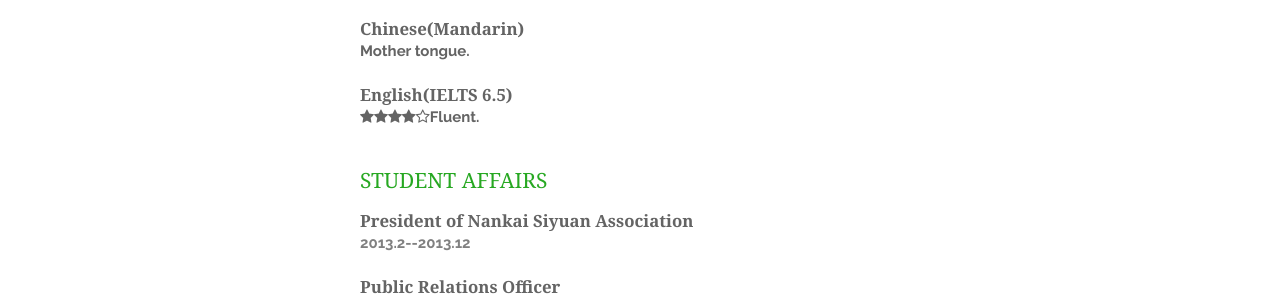
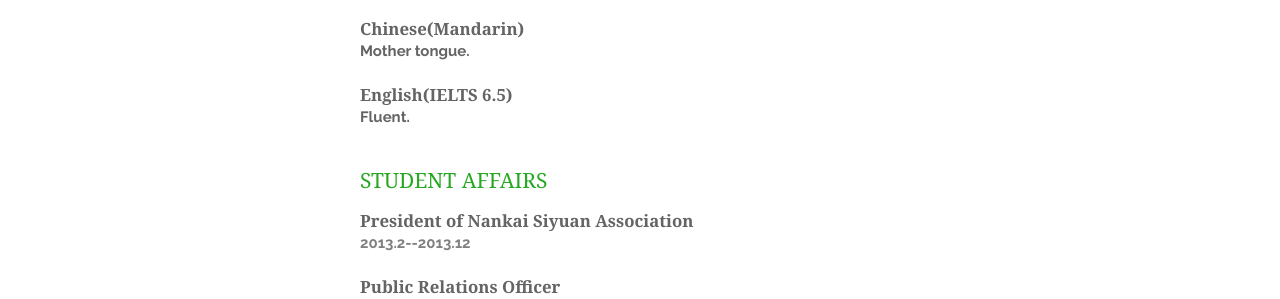
Before and after one commit to xzhcn6/vitae, a Jekyll site: the page built from index.html, in a window 1280 px wide. Shown: the part 1663-1962 px from the top of the page. Built offline with Jekyll 4.4.1, drawn with Linux system fonts in a browser that asks for light colours; nearby versions of some CDN libraries; Markdown is read by kramdown in place of the engine named in the settings; the list of posts is cut into pages by our own code.

Commit message:
Update language.html

```diff
--- a/_includes/language.html
+++ b/_includes/language.html
@@ -4,16 +4,14 @@
         <header>
             <h1>Chinese(Mandarin)</h1>
         </header>
-        <p>
             Mother tongue.
-        </p>
     </article>
     <article>
         <header>
             <h1>English(IELTS 6.5)</h1>
         </header>
-        <p>
-        <i class="fa fa-star"></i><i class="fa fa-star"></i><i class="fa fa-star"></i><i class="fa fa-star"></i><i class="fa fa-star-o"></i>Fluent.
-        </p>
+
+        Fluent.
+
     </article>
 </section>
```
